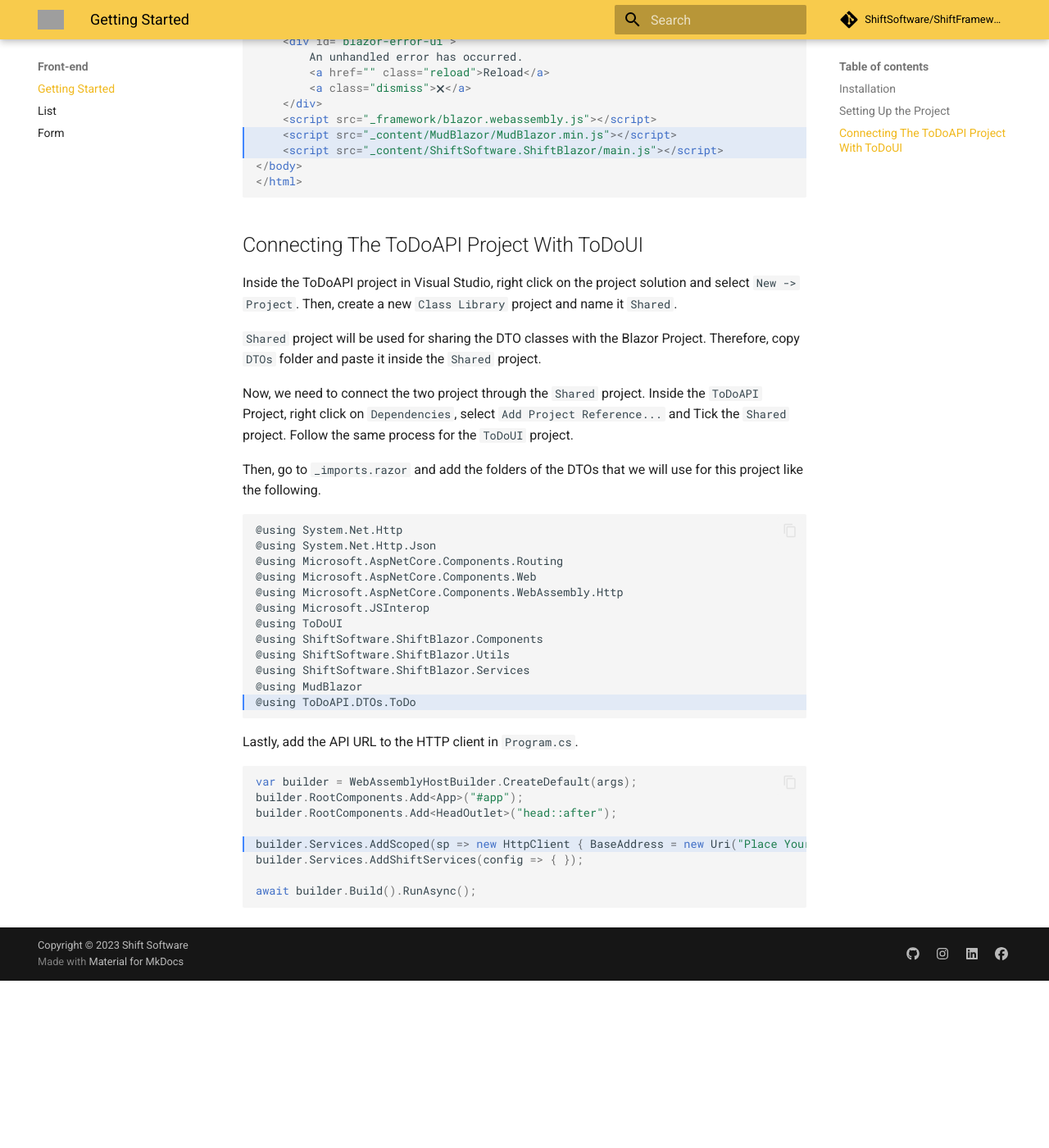
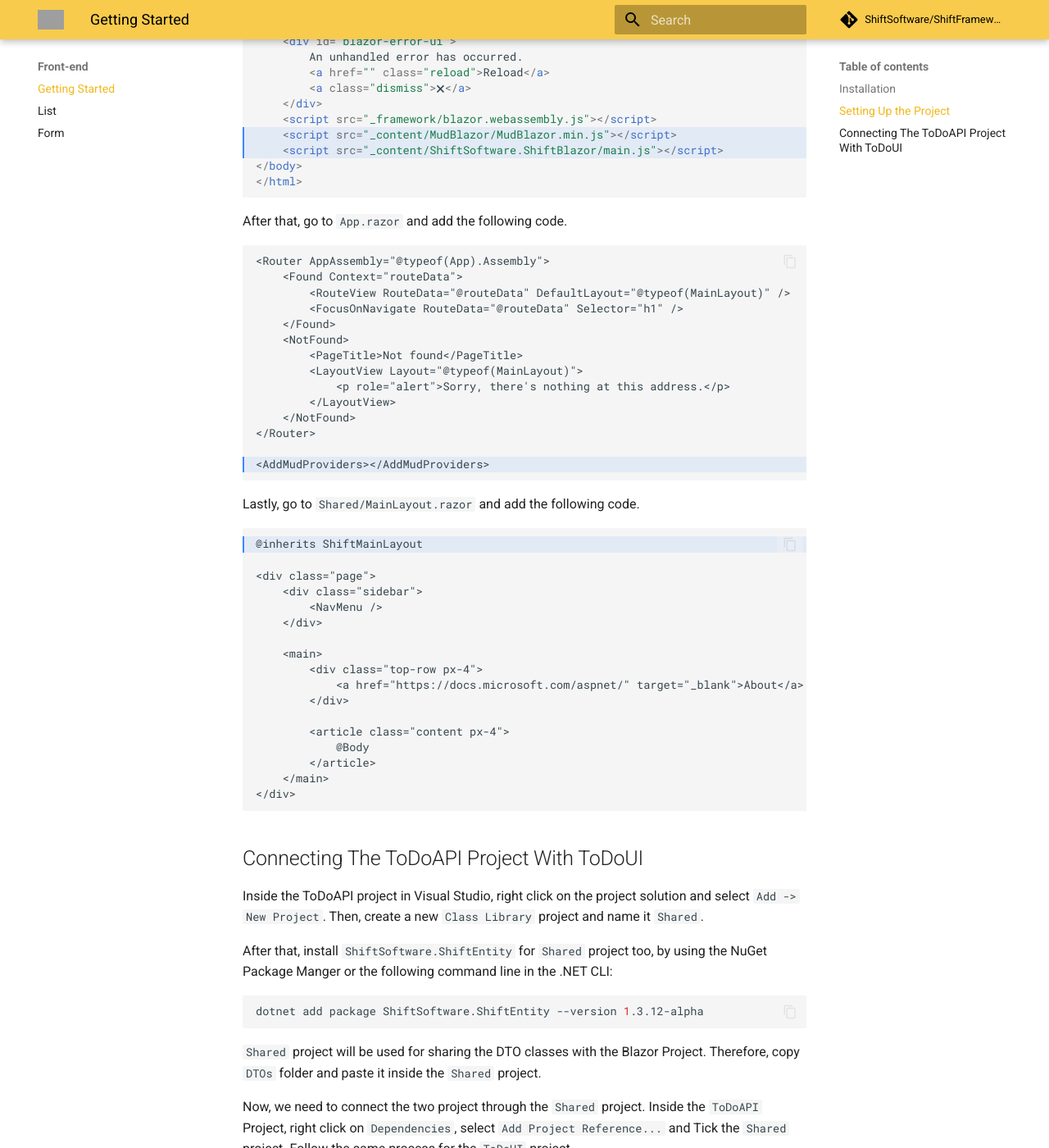
Before and after one commit to ShiftSoftware/ShiftFrameworkWebsite, an MkDocs documentation site: the page built from docs/front-end/getting-started.md, in a window 1280 px wide and 1400 px high, scrolled down 1693 px. Shown: the whole window at 82% size. Built offline with MkDocs 1.6.1 and Material for MkDocs 9.7.7, drawn with Linux system fonts in a browser that asks for light colours; comment, search, counter and statistics services are not loaded; before the commit the page ends 2889 px from its top, so only the background shows below that; some of the changed text lies outside the part shown; grey boxes are pictures that could not be loaded.

Commit message:
Update front-end Documentation

````diff
--- a/docs/front-end/getting-started.md
+++ b/docs/front-end/getting-started.md
@@ -6,7 +6,7 @@
 
     This tutorial is a continuation of the back-end. In order to follow this tutorial, please implement the back-end first.
 
-Inside the ToDoAPI project in Visual Studio, right click on the project solution and select ``New -> Project``. Then, create a new ``Blazor WebAssembly App`` project and name it ``ToDoUI``.
+Inside the ToDoAPI project in Visual Studio, right click on the project solution and select ``Add -> New Project``. Then, create a new ``Blazor WebAssembly App`` project and name it ``ToDoUI``.
 
 !!! Note
 
@@ -83,9 +83,56 @@
 </html>
 ```
 
+After that, go to ``App.razor`` and add the following code.
+
+``` razor hl_lines="14"
+<Router AppAssembly="@typeof(App).Assembly">
+    <Found Context="routeData">
+        <RouteView RouteData="@routeData" DefaultLayout="@typeof(MainLayout)" />
+        <FocusOnNavigate RouteData="@routeData" Selector="h1" />
+    </Found>
+    <NotFound>
+        <PageTitle>Not found</PageTitle>
+        <LayoutView Layout="@typeof(MainLayout)">
+            <p role="alert">Sorry, there's nothing at this address.</p>
+        </LayoutView>
+    </NotFound>
+</Router>
+
+<AddMudProviders></AddMudProviders>
+```
+
+Lastly, go to ``Shared/MainLayout.razor`` and add the following code.
+
+``` razor hl_lines="1"
+@inherits ShiftMainLayout
+
+<div class="page">
+    <div class="sidebar">
+        <NavMenu />
+    </div>
+
+    <main>
+        <div class="top-row px-4">
+            <a href="https://docs.microsoft.com/aspnet/" target="_blank">About</a>
+        </div>
+
+        <article class="content px-4">
+            @Body
+        </article>
+    </main>
+</div>
+```
+
 ## Connecting The ToDoAPI Project With ToDoUI
 
-Inside the ToDoAPI project in Visual Studio, right click on the project solution and select ``New -> Project``. Then, create a new ``Class Library`` project and name it ``Shared``.
+Inside the ToDoAPI project in Visual Studio, right click on the project solution and select ``Add -> New Project``. Then, create a new ``Class Library`` project and name it ``Shared``.
+
+After that, install ``ShiftSoftware.ShiftEntity`` for ``Shared`` project too, by using the NuGet Package Manger or the following command line in the .NET CLI:
+
+``` sh
+dotnet add package ShiftSoftware.ShiftEntity --version 1.3.12-alpha
+```
 
 ``Shared`` project will be used for sharing the DTO classes with the Blazor Project. Therefore, copy ``DTOs`` folder and paste it inside the ``Shared`` project.
 
@@ -108,7 +155,7 @@
 @using ToDoAPI.DTOs.ToDo
 ```
 
-Lastly, add the API URL to the HTTP client in ``Program.cs``.
+After that, add the API URL to the HTTP client in ``Program.cs``.
 
 ``` cs hl_lines="5"
 var builder = WebAssemblyHostBuilder.CreateDefault(args);
@@ -120,3 +167,13 @@
 
 await builder.Build().RunAsync();
 ```
+
+Lastly, Go to ``ToDoAPI`` project and in the ``Program.cs`` add the following code.
+
+``` cs hl_lines="3"
+app.MapControllers();
+
+app.UseCors(x => x.WithOrigins("*").AllowAnyMethod().AllowAnyHeader());
+
+app.Run();
+```
````
Also changed, not shown: docs/front-end/form.md (+2 -2 lines).
